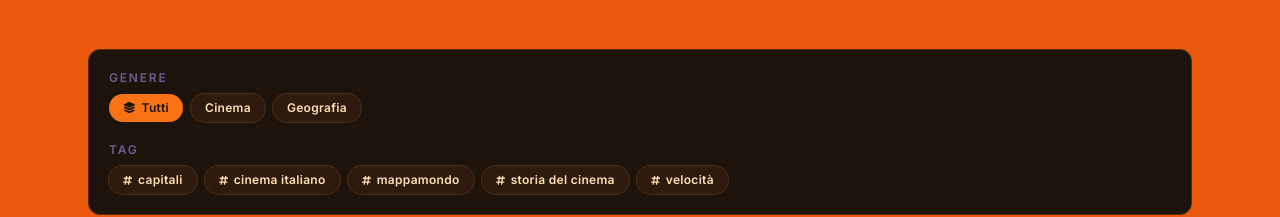
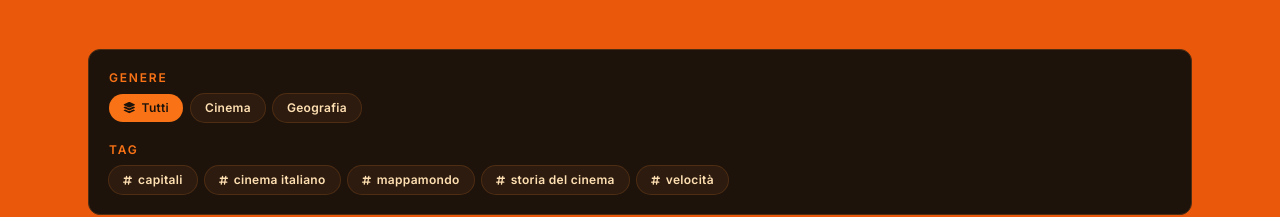
Before and after one commit to ImVinzzzz/myquiz, a React (Vite) app: page / in a window 1280 px wide. Shown: the part 264-481 px from the top of the page. Built offline with nearby package versions, Linux system fonts and the light colour scheme.

Commit message:
Add files via upload

```diff
--- a/src/components/FilterBar.tsx
+++ b/src/components/FilterBar.tsx
@@ -46,7 +46,7 @@ export default function FilterBar({
     <div className="flex flex-col gap-5 rounded-xl border border-[#4E2D13] bg-[#1E130B] p-5">
       {/* Filtro per genere (selezione singola) */}
       <div className="flex flex-col gap-2">
-        <span className="text-xs font-semibold uppercase tracking-[0.15em] text-[#6B5E96]">
+        <span className="text-xs font-semibold uppercase tracking-[0.15em] text-[#F97316]">
           Genere
         </span>
         <div className="flex flex-wrap gap-2">
@@ -64,7 +64,7 @@ export default function FilterBar({
 
       {/* Filtro per tag (selezione multipla) */}
       <div className="flex flex-col gap-2">
-        <span className="text-xs font-semibold uppercase tracking-[0.15em] text-[#6B5E96]">
+        <span className="text-xs font-semibold uppercase tracking-[0.15em] text-[#F97316]">
           Tag
         </span>
         <div className="flex flex-wrap gap-2">
```
